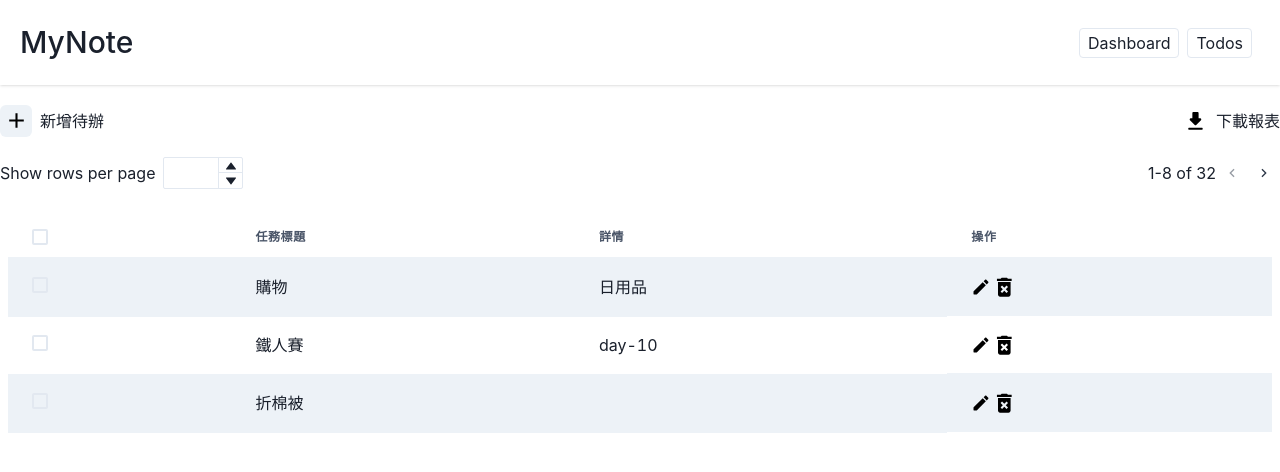
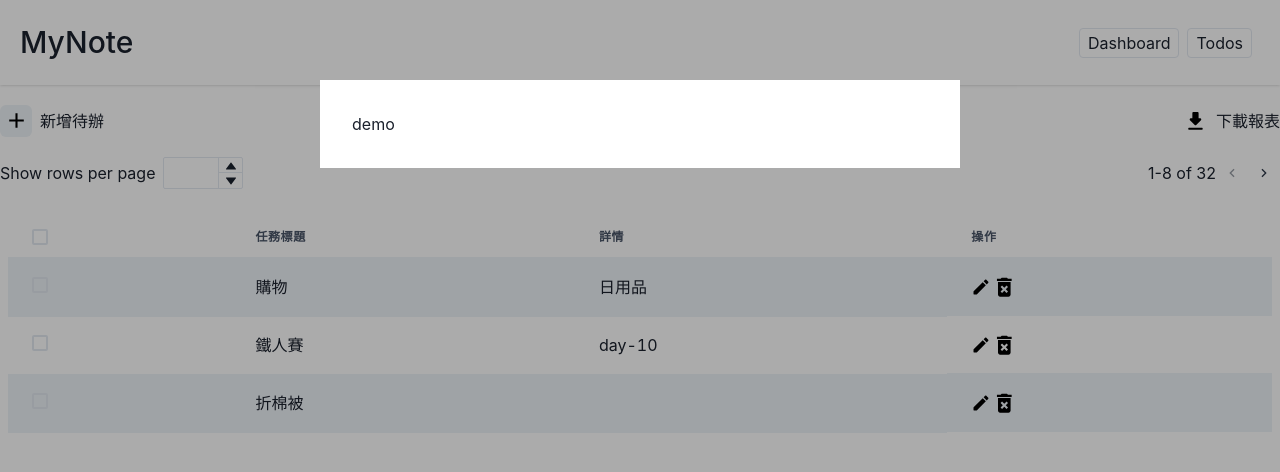
Before and after one commit to aoigj100a/my-note, a React (Create React App) app: page /todo in a window 1280 px wide. Shown: the top 472 px of the page. Built offline with nearby package versions, Linux system fonts and the light colour scheme.

Commit message:
add : modal

```diff
--- a/package.json
+++ b/package.json
@@ -6,6 +6,7 @@
     "@chakra-ui/react": "^2.3.3",
     "@emotion/react": "^11.10.4",
     "@emotion/styled": "^11.10.4",
+    "@reach/dialog": "^0.17.0",
     "@testing-library/jest-dom": "^5.16.5",
     "@testing-library/react": "^13.4.0",
     "@testing-library/user-event": "^13.5.0",
--- /dev/null
+++ b/src/components/Modal.tsx
@@ -0,0 +1,8 @@
+import { Dialog } from "@reach/dialog";
+import "@reach/dialog/styles.css";
+
+const Modal = (props) => {
+  return <Dialog isOpen={true}>{props.children}</Dialog>;
+};
+
+export default Modal;
--- a/src/pages/TodoPage.tsx
+++ b/src/pages/TodoPage.tsx
@@ -21,11 +21,13 @@ import { Checkbox, CheckboxGroup } from "@chakra-ui/react";
 
 import ExportButton from "../features/ExportButton";
 import AddButton from "../features/AddButton";
+import Modal from "../components/Modal";
 
 const TodoPage: React.FC = () => {
   return (
     <>
       <div className="pt-[20px] max-w-[1280px] mx-auto my-0">
+        <Modal>demo</Modal>
         <section className="flex justify-between">
           <AddButton />
           <ExportButton />
```
Also changed, not shown: 1 other file (tests, documents, lock files or other folders).
